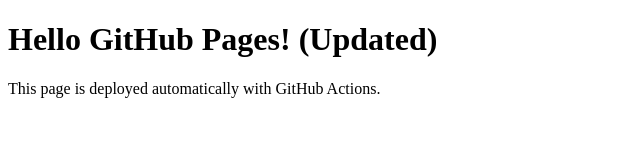
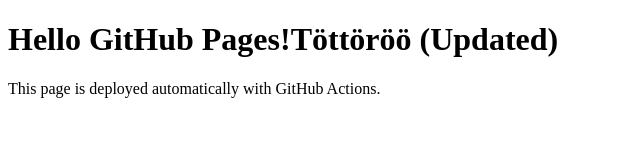
Before and after one commit to JuhaMyll/vk2, a plain HTML site: page index.html in a window 1280 px wide. Shown: the whole page, without its empty margins (0-640 px from the left). Drawn offline with Linux system fonts and the light colour scheme.

Commit message:
Add message

```diff
--- a/index.html
+++ b/index.html
@@ -6,7 +6,7 @@
 </head>
 <body>
   <main>
-    <h1>Hello GitHub Pages! (Updated)</h1>
+    <h1>Hello GitHub Pages!Töttöröö (Updated)</h1>
     <p>This page is deployed automatically with GitHub Actions.</p>
   </main>
 </body>
```
